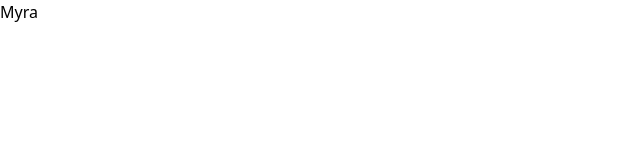
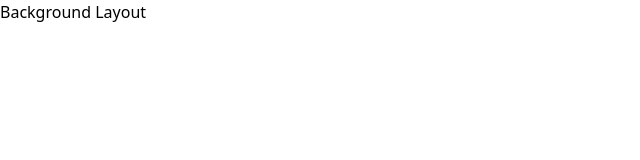
Before and after one commit to empt1xz/myra, a Next.js app: page / in a window 1280 px wide. Shown: the top 160 px of the page, without its empty margins (0-640 px from the left). Built offline with nearby package versions, Linux system fonts and the light colour scheme.

Commit message:
Atualização

```diff
--- a/src/app/page.tsx
+++ b/src/app/page.tsx
@@ -2,7 +2,7 @@ export default function Home() {
   return (
     <>
       <h1>
-        Myra
+        Background Layout
       </h1>
     </>
   )
```
